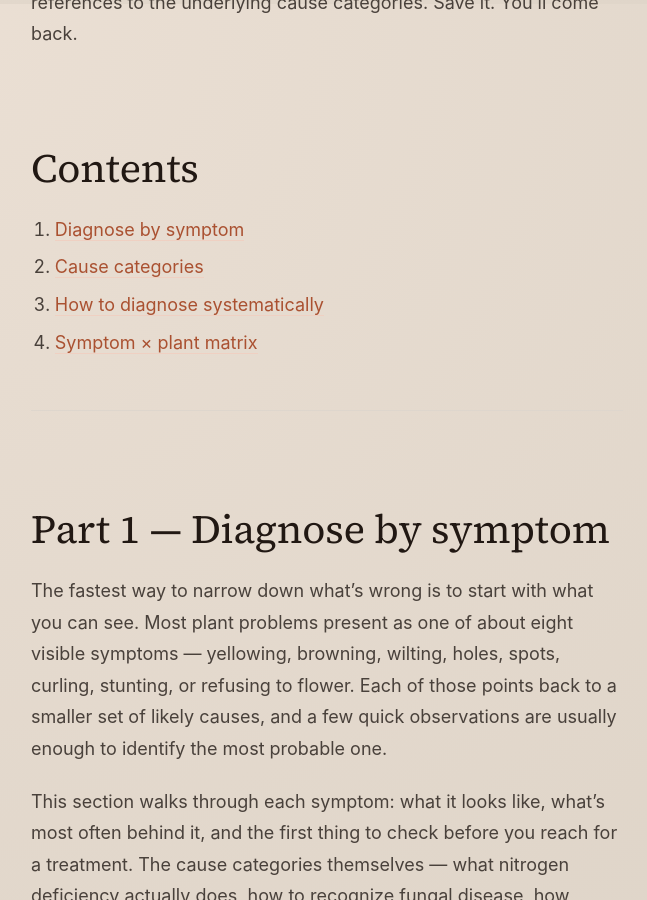
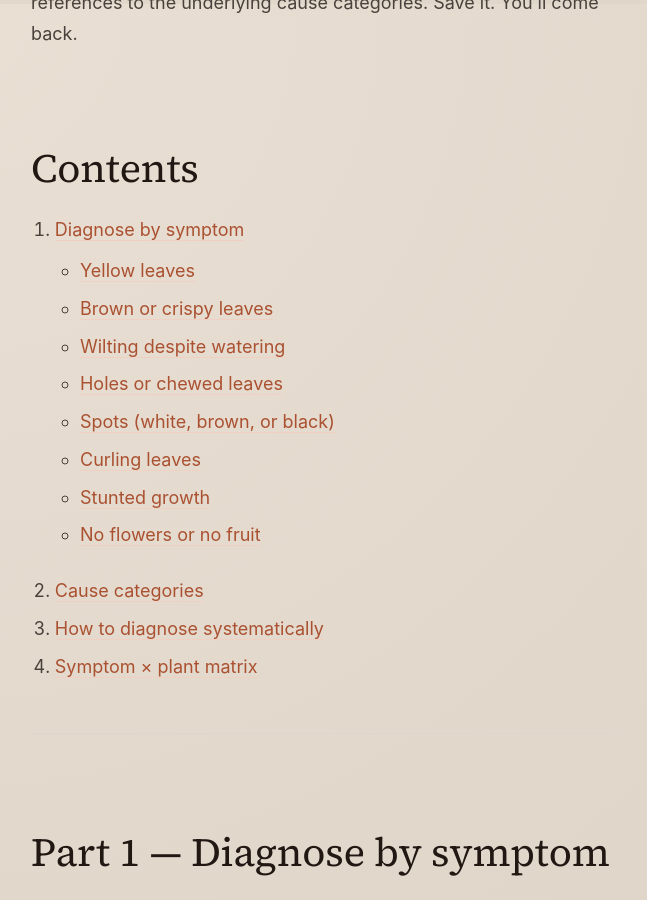
Before and after one commit to blasian/tilth-site, a Jekyll site: the page built from guide/index.md, in a window 1280 px wide and 900 px high, scrolled down 896 px. Shown: the whole window, without its empty margins (313-960 px from the left). Built offline with Jekyll 4.4.1, drawn with Linux system fonts in a browser that asks for light colours.

Commit message:
Add explicit short anchors per symptom + nest in contents nav
The auto-generated kramdown anchors (e.g. #yellow-leaves,
#brown-or-crispy-leaves) work but they're long, ugly to share, and
break if the heading text ever gets edited. Replace them with stable
short anchors (#yellow, #brown, #wilting, #holes, #spots, #curling,
#stunted, #no-flowers) so individual symptoms are durably linkable
from Pinterest pins, FB comments, and direct shares.

Also nest each symptom under Part 1 in the top-of-page contents nav
so readers can jump straight to the section they came for.

Co-Authored-By: Claude Opus 4.7 (1M context) <noreply@anthropic.com>

```diff
--- a/guide/index.md
+++ b/guide/index.md
@@ -14,6 +14,14 @@ This guide covers the most common diagnoses for vegetable and ornamental gardens
 ## Contents
 
 1. [Diagnose by symptom](#part-1)
+   - [Yellow leaves](#yellow)
+   - [Brown or crispy leaves](#brown)
+   - [Wilting despite watering](#wilting)
+   - [Holes or chewed leaves](#holes)
+   - [Spots (white, brown, or black)](#spots)
+   - [Curling leaves](#curling)
+   - [Stunted growth](#stunted)
+   - [No flowers or no fruit](#no-flowers)
 2. [Cause categories](#part-2)
 3. [How to diagnose systematically](#part-3)
 4. [Symptom × plant matrix](#part-4)
@@ -26,7 +34,7 @@ The fastest way to narrow down what's wrong is to start with what you can see. M
 
 This section walks through each symptom: what it looks like, what's most often behind it, and the first thing to check before you reach for a treatment. The cause categories themselves — what nitrogen deficiency actually does, how to recognize fungal disease, how watering and weather and pests interact — are covered in [Part 2](#part-2).
 
-### Yellow leaves
+### Yellow leaves {#yellow}
 
 Yellow leaves are the single most-Googled plant problem, and the answer almost always depends on three things: which leaves are yellow, how fast it happened, and whether anything else is wrong. A tomato shedding a single bottom leaf is fine. A whole pepper plant going pale in two days is not.
 
@@ -41,7 +49,7 @@ Yellow leaves are the single most-Googled plant problem, and the answer almost a
 
 **First check:** Which leaves are yellow? Bottom = nitrogen, water, or disease. Top = micronutrient deficiency (iron, manganese) or virus. Scattered randomly = pest or pathogen. Then check how fast: overnight points to cold or water shock; over weeks points to nutrient or natural causes.
 
-### Brown or crispy leaves
+### Brown or crispy leaves {#brown}
 
 Brown tissue is dead tissue. The diagnostic question is whether the damage is finished — a one-time event the plant will recover from — or whether it's still spreading. The pattern of damage usually tells you which.
 
@@ -56,7 +64,7 @@ Brown tissue is dead tissue. The diagnostic question is whether the damage is fi
 
 **First check:** Is the damage on the **edges only** or in **whole sections**? Edges suggest fertilizer or heat. Sections suggest water stress, disease, or frost. Then ask: did this appear all at once, or has it been spreading? Acute = one event (fertilizer, frost, heat). Spreading = disease, or an ongoing condition you haven't fixed.
 
-### Wilting despite watering
+### Wilting despite watering {#wilting}
 
 A wilted plant in dry soil is just thirsty — water it. A wilted plant in *wet* soil is in serious trouble. Wilting that doesn't recover after a soak is one of the most diagnostic single observations in gardening.
 
@@ -70,7 +78,7 @@ A wilted plant in dry soil is just thirsty — water it. A wilted plant in *wet*
 
 **First check:** Does the plant recover by the next morning without any intervention? Yes = heat stress (normal, harmless). No = roots or vascular system are compromised. If you can spare a plant, pull it and look at the roots. White and firm = healthy. Black, brown, or mushy = rot. Cut a stem near the base: brown streaks inside the stem suggest fusarium.
 
-### Holes or chewed leaves
+### Holes or chewed leaves {#holes}
 
 If pieces of your plant are missing, something is eating it. The size and shape of the damage, plus what's left behind, will narrow it down to one or two suspects faster than any other symptom.
 
@@ -85,7 +93,7 @@ If pieces of your plant are missing, something is eating it. The size and shape
 
 **First check:** Look under leaves, at the soil line, and around the base. Slime trails on leaves or nearby surfaces? Slugs. Frass on leaves but no visible bug? A caterpillar — keep looking. Tiny shotgun holes on radish or eggplant? Flea beetles. Going out at dusk with a flashlight will solve most pest mysteries within ten minutes.
 
-### Spots (white, brown, or black)
+### Spots (white, brown, or black) {#spots}
 
 Spots are usually fungal, sometimes bacterial, occasionally just sunscald or water minerals. The color, texture, and pattern matter more than the size — and they're usually enough to identify the disease without a lab test.
 
@@ -100,7 +108,7 @@ Spots are usually fungal, sometimes bacterial, occasionally just sunscald or wat
 
 **First check:** Try to wipe a white spot off with a finger — if it comes off, it's powdery mildew. Greasy or wet-looking spots that don't wipe = bacterial. Bullseye rings = early blight. Small spots with bright yellow halos on tomato = septoria. If unsure, photograph it from a few inches away and compare against a reference; the patterns are very recognizable once you've seen them named.
 
-### Curling leaves
+### Curling leaves {#curling}
 
 Leaf curl tells you what direction the plant is trying to defend against. The pattern of the curl — which way it folds, where on the plant — narrows the cause down quickly. New growth and old growth tell different stories.
 
@@ -115,7 +123,7 @@ Leaf curl tells you what direction the plant is trying to defend against. The pa
 
 **First check:** Direction of curl is the first signal. Down = water or heat (give it shade and water, see if it bounces back). Up + twisted = herbicide or virus. Cupped with sticky residue = aphids (turn the leaf over to confirm). Then notice *where* on the plant: oldest leaves curling = environmental; newest leaves curling = nutrient or pest.
 
-### Stunted growth
+### Stunted growth {#stunted}
 
 Stunted growth is the hardest single symptom to diagnose because it's a comparison — you need to know what *normal* looks like for that plant under your conditions. The fastest way to answer is to compare to siblings: same plant, same bed, planted at the same time. If they're all stunted, the cause is collective. If only some are, it's individual.
 
@@ -130,7 +138,7 @@ Stunted growth is the hardest single symptom to diagnose because it's a comparis
 
 **First check:** Compare to siblings. All stunted? It's the bed, the soil, or the season — start with soil temperature and nutrient status. One stunted? It's individual — pull it gently and inspect the roots. White and bushy = healthy, look elsewhere. Brown, mushy, or chewed = root problem. Tightly circled = root-bound; loosen the roots and replant.
 
-### No flowers or no fruit
+### No flowers or no fruit {#no-flowers}
 
 This is the most frustrating symptom because the plant looks fine — leafy, green, growing — but the whole point of growing it isn't happening. The fix depends on whether you're seeing flowers that drop, or no flowers at all.
 
```
